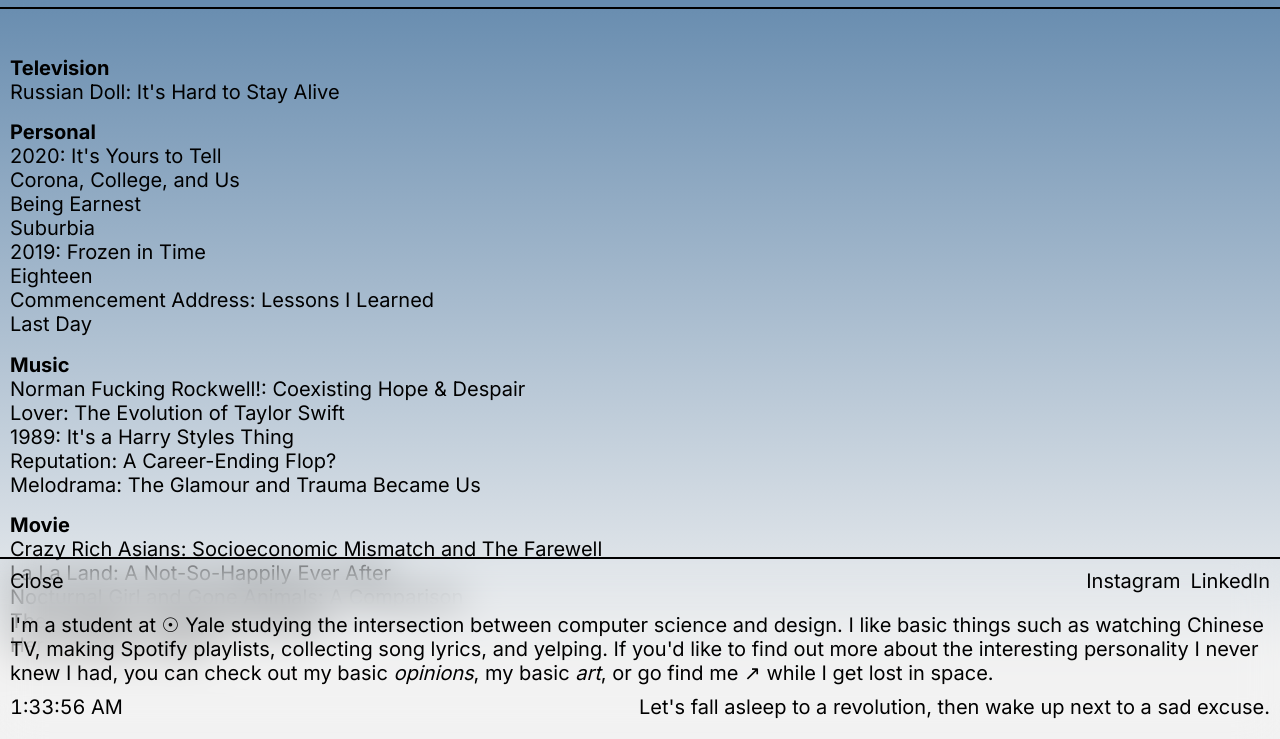
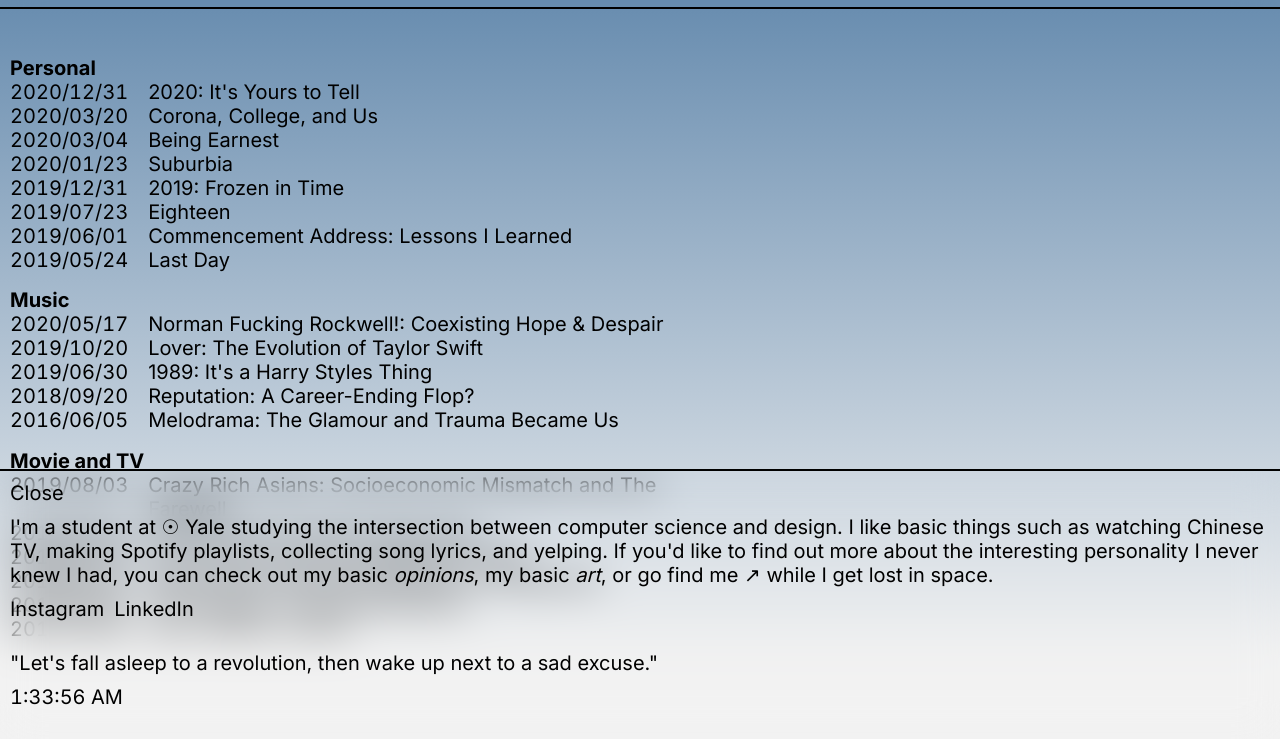
Before and after one commit to law-wang/unisize-site, a Gatsby site: page /blog in a window 1280 px wide. Both pictures are taken after a click on the button "About". Shown: the part 61-800 px from the top of the page. Built offline with nearby package versions, Linux system fonts and the light colour scheme; Gatsby itself is replaced by a stand-in of ours.

Commit message:
blog, about, loader styles

```diff
--- a/src/components/about.js
+++ b/src/components/about.js
@@ -1,4 +1,4 @@
-import React, {useState, useEffect} from "react"
+import React, { useState, useEffect } from "react"
 import { Link } from "gatsby"
 
 import "../styles/about.scss"
@@ -13,7 +13,7 @@
     // Clock display ONLY
     const [time, setTime] = useState(new Date())
     useEffect(() => {
-        var timerID = setInterval( () => tick(), 1000 );
+        var timerID = setInterval(() => tick(), 1000);
         return () => {
             clearInterval(timerID)
         }
@@ -25,7 +25,7 @@
     // Custom greeting ONLY
     const hour = new Date().getHours()
     let greetingText = ""
-    switch(hour) {
+    switch (hour) {
         case 0:
             greetingText = "The waves come after midnight."
             break;
@@ -104,24 +104,20 @@
 
     return (
         <section id="aboutblock" className="about">
-            <div className="about-nav">
-                <button onClick={closeAbout}>Close</button>
-                <div className="about-social">
-                    <a href="https://www.instagram.com/rencewang/" target="_blank" rel="noopener noreferrer">Instagram</a>
-                    <a href="https://www.linkedin.com/in/lawrence-c-w/" target="_blank" rel="noopener noreferrer">LinkedIn</a>
-                    {/* <a href="/">Resume</a> */}
-                </div>
-            </div>
+            <button onClick={closeAbout}>Close</button>
 
-            <div className="about-text">
-                <p>I'm a student at &#x2609; Yale studying the intersection between computer science and design. I like basic things such as watching Chinese TV, making Spotify playlists, collecting song lyrics, and yelping. If you'd like to find out more about the interesting personality I never knew I had, you can check out my basic <i><Link to="/blog">opinions</Link></i>, my basic <i><Link to="/art/digital">art</Link></i>, or go find me &#x2197;&#xFE0E; while I get lost in space.</p>
+            <div>
+                I'm a student at &#x2609; Yale studying the intersection between computer science and design. I like basic things such as watching Chinese TV, making Spotify playlists, collecting song lyrics, and yelping. If you'd like to find out more about the interesting personality I never knew I had, you can check out my basic <i><Link to="/blog">opinions</Link></i>, my basic <i><Link to="/art/digital">art</Link></i>, or go find me &#x2197;&#xFE0E; while I get lost in space.
             </div>
 
             <div>
-                <span id="clock">{time.toLocaleTimeString()}</span>
-                <span id="greeting">{greetingText}</span>
+                <a href="https://www.instagram.com/rencewang/" target="_blank" rel="noopener noreferrer">Instagram</a>
+                <a href="https://www.linkedin.com/in/lawrence-c-w/" target="_blank" rel="noopener noreferrer">LinkedIn</a>
+                {/* <a href="/">Resume</a> */}
             </div>
 
+            <div id="greeting">"{greetingText}"</div>
+            <div id="clock">{time.toLocaleTimeString()}</div>
         </section>
     )
 }
--- a/src/components/tracklist.js
+++ b/src/components/tracklist.js
@@ -35,7 +35,11 @@
         track = await track.json()
 
         setTrack(track.items)
-        loader.current.style.display = "none"
+
+        loader.current.style.opacity = 0
+        setTimeout(() => {
+            loader.current.style.display = "none"
+        }, 500)
 
     }, [])
 
--- a/src/content/posts/2017-12-18-hero.md
+++ b/src/content/posts/2017-12-18-hero.md
@@ -2,7 +2,7 @@
 title: Hero&#58; What Is a Hero?
 updated: 2017-12-18 00:34
 published: true
-category: Movie
+category: Movie and TV
 tag: [Chinese, Yimo Zhang]
 permalink: "/blog/hero"
 type: post
--- a/src/content/posts/2018-04-04-the-prestige.md
+++ b/src/content/posts/2018-04-04-the-prestige.md
@@ -2,7 +2,7 @@
 title: The Prestige&#58; Twisted Obsessions
 updated: 2018-04-04 14:16
 published: true
-category: Movie
+category: Movie and TV
 tag: [Christopher Nolan, Thriller]
 permalink: "/blog/the-prestige"
 type: post
--- a/src/content/posts/2018-07-22-nocturnal-animals-gone-girl.md
+++ b/src/content/posts/2018-07-22-nocturnal-animals-gone-girl.md
@@ -2,7 +2,7 @@
 title: Nocturnal Girl and Gone Animals&#58; A Comparison
 updated: 2018-07-22 19:41
 published: true
-category: Movie
+category: Movie and TV
 tag: [Tom Ford, David Fincher]
 permalink: "/blog/gone-girl-nocturnal-animals"
 type: post
--- a/src/content/posts/2018-11-15-la-la-land.md
+++ b/src/content/posts/2018-11-15-la-la-land.md
@@ -2,7 +2,7 @@
 title: La La Land&#58; A Not-So-Happily Ever After
 updated: 2018-11-15 06:16
 published: true
-category: Movie
+category: Movie and TV
 tag: [Musical, Damien Chazelle]
 permalink: "/blog/la-la-land"
 type: post
--- a/src/content/posts/2019-06-24-russian-doll.md
+++ b/src/content/posts/2019-06-24-russian-doll.md
@@ -2,7 +2,7 @@
 title: Russian Doll&#58; It's Hard to Stay Alive
 updated: 2019-06-24 23:43
 published: true
-category: Television
+category: Movie and TV
 tag: [Netflix]
 permalink: "/blog/russian-doll"
 type: post
--- a/src/content/posts/2019-08-03-crazy-rich.md
+++ b/src/content/posts/2019-08-03-crazy-rich.md
@@ -2,7 +2,7 @@
 title: Crazy Rich Asians&#58; Socioeconomic Mismatch and The Farewell
 updated: 2019-08-03 20:08
 published: true
-category: Movie
+category: Movie and TV
 tag: []
 permalink: "/blog/crazy-rich-asians"
 type: post
--- a/src/pages/blog.js
+++ b/src/pages/blog.js
@@ -21,6 +21,7 @@
                         frontmatter {
                             title
                             permalink
+                            updated(formatString: "YYYY[/]MM[/]DD ")
                         }
                         id
                     }
@@ -41,7 +42,7 @@
 
             {category.edges.map(post => (
               <div key={post.node.id}>
-                <Link to={post.node.frontmatter.permalink}>{post.node.frontmatter.title.replace("&#58;", ":").replace("&amp;", "&")}</Link>
+                <div>{post.node.frontmatter.updated}</div> <Link to={post.node.frontmatter.permalink}>{post.node.frontmatter.title.replace("&#58;", ":").replace("&amp;", "&")}</Link>
               </div>
             ))}
 
--- a/src/styles/about.scss
+++ b/src/styles/about.scss
@@ -23,35 +23,17 @@
     -moz-transition: visibility 0s linear 0s, opacity 0.25s 0s, transform 0.8s, bottom 0.7s;
     transition: visibility 0s linear 1s, opacity 0.25s 0s, transform 1s, bottom 0.7s;
     transition: visibility 0s linear 1s, opacity 0.25s 0s, transform 1s, bottom 0.7s, -webkit-transform 1s;
-    .about-nav {
-        display: flex;
-        justify-content: space-between;
-        .about-social {
-            a:not(:first-child) {
-                padding-left: 10px;
-                @media only screen and (max-width: 600px) {
-                    padding-left: 5px;
-                }
-            }
-        }
+    div {
+        margin: 10px 0;
     }
-    > div:last-child {
-        margin: 10px auto 0 auto;
-        display: flex;
-        justify-content: space-between;
-        span:first-child {
-            text-align: left;
-            font-feature-settings: "tnum";
-            @media only screen and (max-width: 600px) {
-                display: none;
-            }
-        }
-        span:last-child {
-            text-align: right;
-            @media only screen and (max-width: 600px) {
-                text-align: left;
-            }
-        }
+    #greeting {
+        margin-top: 30px;
+    }
+    #clock {
+        font-feature-settings: "tnum";
+    }
+    a:not(:first-child) {
+        margin-left: 10px;
     }
 }
 
--- a/src/styles/general.scss
+++ b/src/styles/general.scss
@@ -38,6 +38,9 @@
     font-size: 20px;
     font-family: $bodyFont;
     background-color: transparent;
+    &:active {
+        color: $bodyColor;
+    }
 }
 
 @media (hover: hover) {
@@ -46,6 +49,7 @@
     }
     button:hover {
         text-decoration: underline;
+        cursor: pointer;
     }
 }
 
@@ -76,7 +80,7 @@
     padding: 10px;
     margin-bottom: 40px;
     div:first-child button {
-        padding-left: 20px;
+        margin-left: 20px;
     }
     .navigation {
         display: flex;
@@ -106,13 +110,16 @@
 }
 
 #loader {
-    height: 100vh;
-    width: 100vw;
-    background: linear-gradient($accentColor 0%, $backgroundColor 90%);
     z-index: 1000;
     position: fixed;
     top: 0;
     left: 0;
+    height: 100vh;
+    width: 100vw;
+    background: linear-gradient($accentColor 0%, $backgroundColor 90%);
+    -webkit-transition: opacity 0.5s ease-in-out;
+    -moz-transition: opacity 0.5s ease-in-out;
+    transition: opacity 0.5s ease-in-out;
 }
 
 // MARKDOWN STYLES ****************************************************
@@ -126,6 +133,10 @@
     text-decoration: none !important;
 }
 .footnotes {
+    margin-top: 50px;
+    hr {
+        border: none;
+    }
     ol {
         padding-left: 20px;
     }
@@ -151,3 +162,15 @@
         margin-top: 20px;
     }
 }
+
+.category {
+    div {
+        display: flex;
+        a {
+            margin-left: 20px;
+        }
+        div {
+            font-feature-settings: "tnum";
+        }
+    }
+}
--- a/src/templates/projectTemplate.js
+++ b/src/templates/projectTemplate.js
@@ -3,8 +3,6 @@
 
 import SEO from '../components/seo'
 import Layout from '../components/layout'
-
-// import "../styles/projectgrid.scss"
 
 const ProjectPostTemplate = ({ data, pageContext }) => {
     const {
```
Also changed, not shown: src/content/posts/2019-06-01-graduation.md (+1 -1 lines), src/content/posts/2019-10-20-lover.md (+1 -0 lines), src/pages/index.js (+6 -6 lines).
